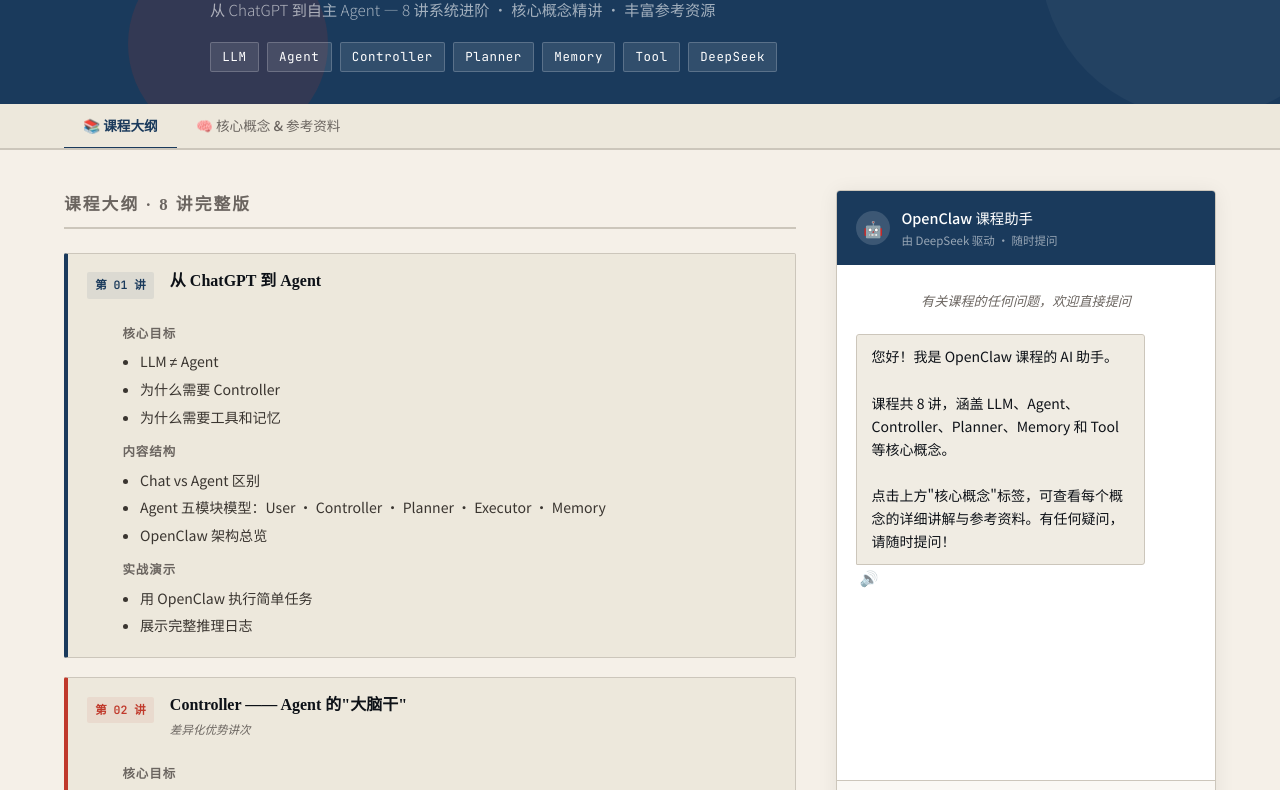
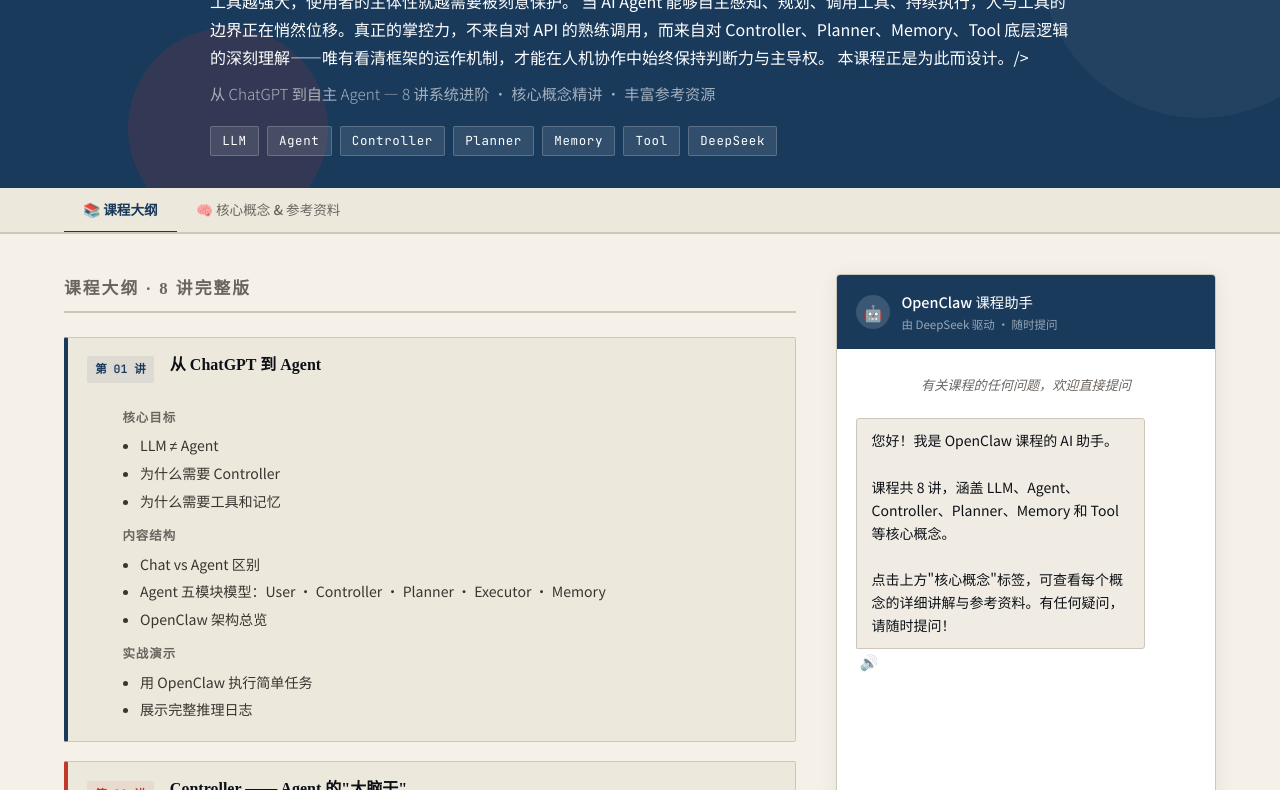
Before and after one commit to gong-fq/OpenClaw-Agent, a website: page index.html in a window 1280 px wide. Shown: the part 142-932 px from the top of the page. Drawn offline with Linux system fonts and the light colour scheme.

Commit message:
Enhance index.html with additional course description
Added a paragraph about the importance of understanding AI Agent frameworks.

```diff
--- a/index.html
+++ b/index.html
@@ -131,6 +131,9 @@
   <div class="header-inner">
     <div class="instructor">天津财经大学统计学院教授&nbsp;&nbsp;龚凤乾</div>
     <h1><span>OpenClaw</span> Agent 框架课程</h1>
+    <p>工具越强大，使用者的主体性就越需要被刻意保护。
+当 AI Agent 能够自主感知、规划、调用工具、持续执行，人与工具的边界正在悄然位移。真正的掌控力，不来自对 API 的熟练调用，而来自对 Controller、Planner、Memory、Tool 底层逻辑的深刻理解——唯有看清框架的运作机制，才能在人机协作中始终保持判断力与主导权。
+本课程正是为此而设计。/>
     <p class="subtitle">从 ChatGPT 到自主 Agent — 8 讲系统进阶 · 核心概念精讲 · 丰富参考资源</p>
     <div class="tag-bar">
       <span class="tag">LLM</span><span class="tag">Agent</span><span class="tag">Controller</span>
```
